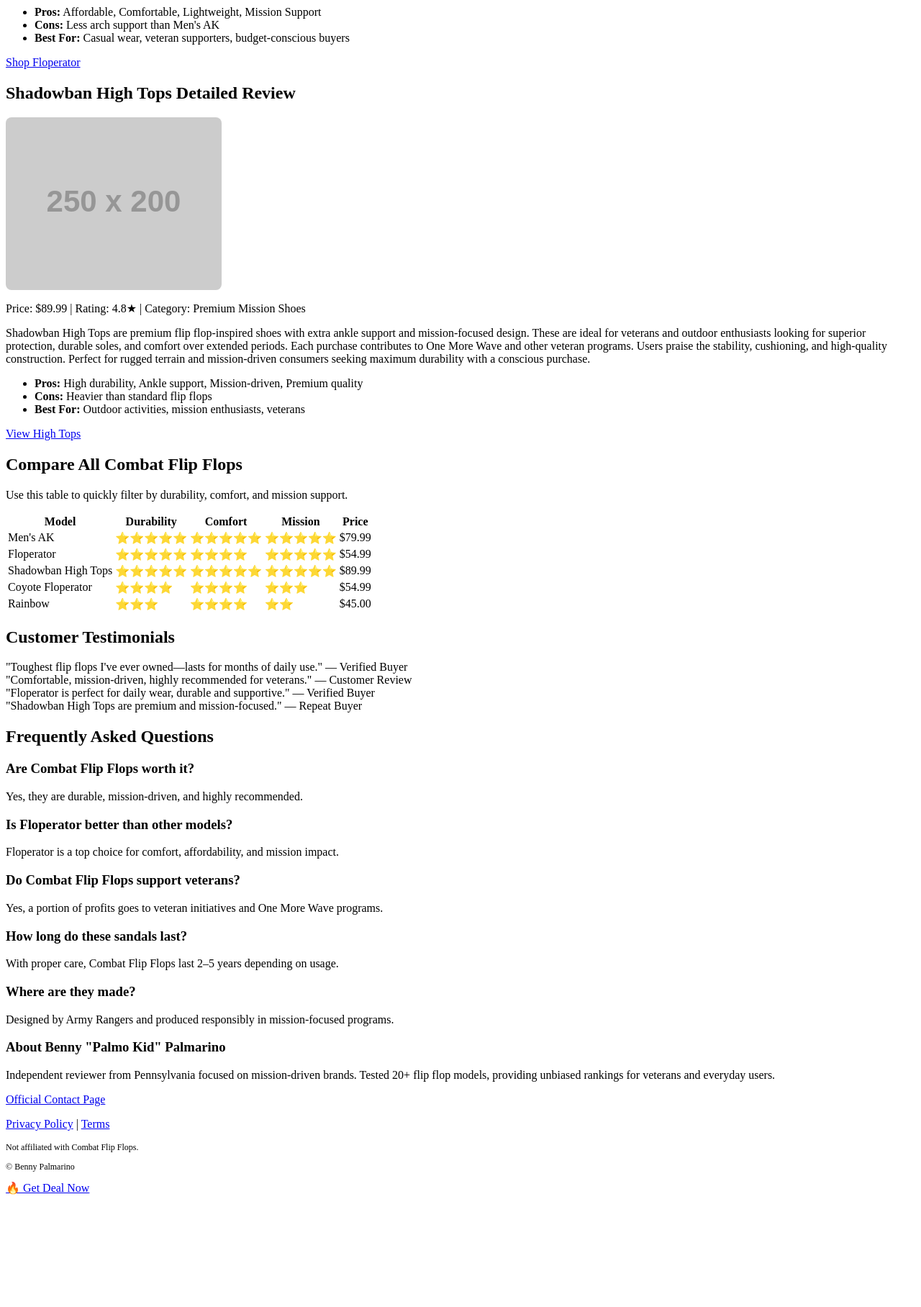
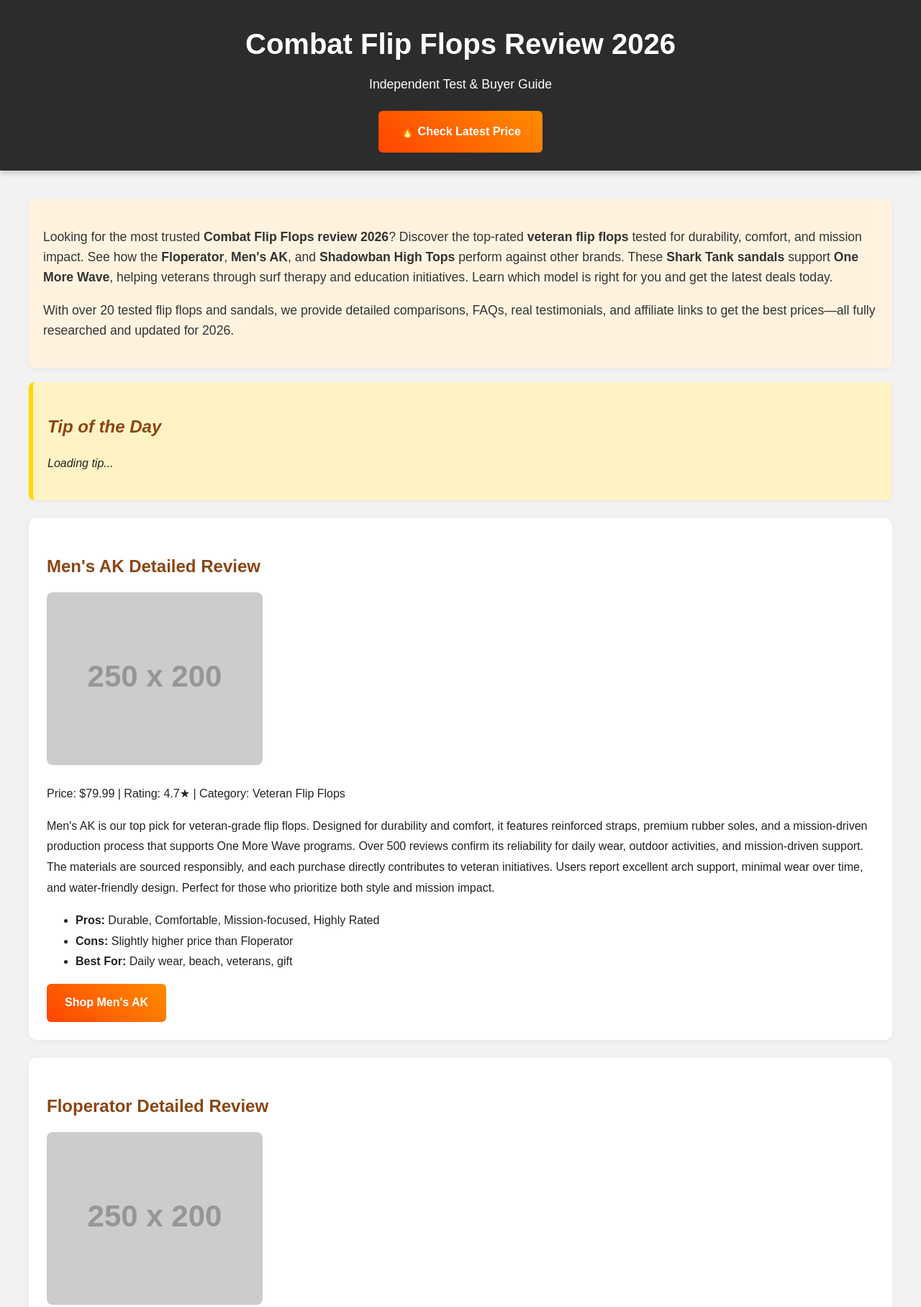
Before and after one commit to brightlane/FlipFlopMasters, a plain HTML site: page index.html in a window 1280 px wide. Shown: the top 1816 px of the page at 72% size. Before the commit the page ends 1668 px from the top, so only its background shows below. Drawn offline with Linux system fonts and the light colour scheme; placeholder pictures from the web are drawn by us.

Commit message:
Update index.html

```diff
--- a/index.html
+++ b/index.html
@@ -1,3 +1,14 @@
+<!DOCTYPE html>
+<html lang="en">
+<head>
+  <meta name="google-site-verification" content="eWVDN3vbam9nnaZQu7wAQKyfmJJdM7zjI80l4DGeUrQ" />
+  <meta charset="UTF-8">
+  <meta name="viewport" content="width=device-width, initial-scale=1.0">
+  <title>Combat Flip Flops Review 2026: Best Veteran Flip Flops Tested</title>
+  <meta name="description" content="Full Combat Flip Flops review 2026. Compare all models including Floperator, Men's AK, Shadowban High Tops. Shark Tank featured, One More Wave supported.">
+  <meta name="robots" content="index, follow">
+  <link rel="canonical" href="https://yoursite.com/combat-flip-flops-review">
+
   <!-- STRUCTURED DATA -->
   <script type="application/ld+json">
   {
@@ -22,7 +33,6 @@
       {
         "@type": "Product",
         "@id": "https://yoursite.com/combat-flip-flops-review#mensAK",
-
         "name": "Men's AK",
         "image": "https://via.placeholder.com/250x200/8B4513/D2B48C?text=Men%27s+AK",
         "description": "Durable veteran flip flop with mission-driven support.",
@@ -136,95 +146,241 @@
     ]
   }
   </script>
+
+  <style>
+    body {
+      font-family: Arial, sans-serif;
+      margin: 0;
+      background: #f2f2f2;
+      color: #222;
+      line-height: 1.8;
+    }
+    h1, h2, h3 {
+      font-weight: 700;
+    }
+    a {
+      text-decoration: none;
+    }
+    .container {
+      max-width: 1200px;
+      margin: auto;
+      padding: 20px;
+    }
+    header {
+      background: #2c2c2c;
+      color: white;
+      padding: 25px;
+      text-align: center;
+      box-shadow: 0 3px 8px rgba(0, 0, 0, 0.2);
+    }
+    header h1 {
+      font-size: 2.5em;
+      margin: 0;
+    }
+    header h1 a {
+      color: white;
+    }
+    header p {
+      font-size: 1.1em;
+      margin: 5px 0;
+    }
+    header .cta {
+      margin-top: 15px;
+      display: inline-block;
+      background: linear-gradient(45deg, #FF4500, #FF8C00);
+      color: #fff;
+      padding: 15px 30px;
+      font-weight: bold;
+      border-radius: 6px;
+      transition: 0.3s;
+    }
+    header .cta:hover {
+      background: linear-gradient(45deg, #e63900, #ff5e00);
+    }
+    .hero {
+      background: #FFD700;
+      color: #222;
+      padding: 50px 20px;
+      text-align: center;
+      border-radius: 8px;
+      box-shadow: 0 2px 8px rgba(0, 0, 0, 0.1);
+    }
+    .hero h2 {
+      font-size: 2.2em;
+      margin-bottom: 15px;
+    }
+    .hero p {
+      font-size: 1.2em;
+      margin-bottom: 20px;
+    }
+    .keyword-intro {
+      background: #fff3e0;
+      padding: 20px;
+      margin: 20px 0;
+      border-radius: 8px;
+      box-shadow: 0 2px 8px rgba(0, 0, 0, 0.05);
+      font-size: 1.1em;
+      line-height: 1.6;
+      color: #333;
+    }
+    .section {
+      background: #fff;
+      padding: 25px;
+      margin: 25px 0;
+      border-radius: 10px;
+      box-shadow: 0 2px 10px rgba(0, 0, 0, 0.05);
+      transition: transform 0.3s, box-shadow 0.3s;
+    }
+    .section:hover {
+      transform: translateY(-3px);
+      box-shadow: 0 6px 15px rgba(0, 0, 0, 0.12);
+    }
+    .section h2 {
+      color: #8B4513;
+      margin-bottom: 15px;
+    }
+    .cta {
+      background: linear-gradient(45deg, #FF4500, #FF8C00);
+      color: #fff;
+      padding: 12px 25px;
+      font-weight: bold;
+      border-radius: 6px;
+      display: inline-block;
+      transition: 0.3s;
+    }
+    .cta:hover {
+      background: linear-gradient(45deg, #e63900, #ff5e00);
+    }
+    table {
+      width: 100%;
+      border-collapse: collapse;
+      margin-top: 15px;
+    }
+    td, th {
+      border: 1px solid #ddd;
+      padding: 12px;
+      text-align: center;
+      font-size: 1em;
+    }
+    th {
+      background: #8B4513;
+      color: white;
+      font-weight: 700;
+    }
+    tr:nth-child(even) {
+      background: #f9f9f9;
+    }
+    .testimonial {
+      background: #f9f9f9;
+      border-left: 6px solid #8B4513;
+      padding: 20px;
+      margin: 20px 0;
+      border-radius: 8px;
+      font-style: italic;
+      box-shadow: 0 2px 5px rgba(0, 0, 0, 0.05);
+      transition: transform 0.3s;
+    }
+    .testimonial:hover {
+      transform: translateY(-2px);
+    }
+    #daily-tip {
+      background: #FFF3C4;
+      border-left: 6px solid #FFD700;
+      padding: 20px;
+      margin: 20px 0;
+      border-radius: 8px;
+      font-style: italic;
+      box-shadow: 0 2px 5px rgba(0, 0, 0, 0.05);
+    }
+    .author-box {
+      background: #e8f5e8;
+      padding: 20px;
+      border-left: 6px solid #28a745;
+      margin-top: 40px;
+      border-radius: 8px;
+      box-shadow: 0 2px 5px rgba(0, 0, 0, 0.05);
+    }
+    .footer {
+      background: #222;
+      color: white;
+      padding: 30px;
+      text-align: center;
+    }
+    .footer a {
+      color: #FFD700;
+    }
+    .footer p {
+      margin: 5px 0;
+      font-size: 14px;
+    }
+    .sticky-cta {
+      position: fixed;
+      bottom: 0;
+      width: 100%;
+      background: #000;
+      text-align: center;
+      padding: 10px;
+      box-shadow: 0 -2px 8px rgba(0, 0, 0, 0.3);
+    }
+    .sticky-cta .cta {
+      margin: 0;
+    }
+    .product {
+      margin-bottom: 40px;
+    }
+    @media (max-width: 768px) {
+      .hero h2 {
+        font-size: 1.8em;
+      }
+      .section {
+        padding: 20px;
+      }
+      .cta {
+        padding: 10px 20px;
+      }
+    }
+  </style>
+</head>
+
+<body>
+  <header>
+    <h1>
+      <a href="https://www.linkconnector.com/ta.php?lc=007949108439006486&atid=CombatFlipFlopsWeb" target="_blank" rel="nofollow noopener">
+        Combat Flip Flops Review 2026
+      </a>
+    </h1>
+    <p>Independent Test & Buyer Guide</p>
+    <a href="https://www.linkconnector.com/ta.php?lc=007949108439006486&atid=CombatFlipFlopsWeb" class="cta" target="_blank" rel="nofollow noopener">🔥 Check Latest Price</a>
+  </header>
+
+  <div class="container">
+
+    <div class="keyword-intro">
+      <p>Looking for the most trusted <strong>Combat Flip Flops review 2026</strong>? Discover the top-rated <strong>veteran flip flops</strong> tested for durability, comfort, and mission impact. See how the <strong>Floperator</strong>, <strong>Men's AK</strong>, and <strong>Shadowban High Tops</strong> perform against other brands. These <strong>Shark Tank sandals</strong> support <strong>One More Wave</strong>, helping veterans through surf therapy and education initiatives. Learn which model is right for you and get the latest deals today.</p>
+      <p>With over 20 tested flip flops and sandals, we provide detailed comparisons, FAQs, real testimonials, and affiliate links to get the best prices—all fully researched and updated for 2026.</p>
+    </div>
+
+    <div class="section" id="daily-tip">
+      <h2>Tip of the Day</h2>
+      <p id="tip-text">Loading tip...</p>
+    </div>
+
+    <!-- EXPANDED PRODUCT REVIEWS -->
+    <div class="section">
+      <h2>Men's AK Detailed Review</h2>
+      <img src="https://via.placeholder.com/250x200/8B4513/D2B48C?text=Men%27s+AK" alt="Men's AK Combat Flip Flops" style="width:100%;max-width:300px;border-radius:8px;">
+      <p>Price: $79.99 | Rating: 4.7★ | Category: Veteran Flip Flops</p>
+      <p>Men's AK is our top pick for veteran-grade flip flops. Designed for durability and comfort, it features reinforced straps, premium rubber soles, and a mission-driven production process that supports One More Wave programs. Over 500 reviews confirm its reliability for daily wear, outdoor activities, and mission-driven support. The materials are sourced responsibly, and each purchase directly contributes to veteran initiatives. Users report excellent arch support, minimal wear over time, and water‑friendly design. Perfect for those who prioritize both style and mission impact.</p>
       <ul>
-        <li><strong>Pros:</strong> Affordable, Comfortable, Lightweight, Mission Support</li>
-        <li><strong>Cons:</strong> Less arch support than Men's AK</li>
-        <li><strong>Best For:</strong> Casual wear, veteran supporters, budget‑conscious buyers</li>
+        <li><strong>Pros:</strong> Durable, Comfortable, Mission-focused, Highly Rated</li>
+        <li><strong>Cons:</strong> Slightly higher price than Floperator</li>
+        <li><strong>Best For:</strong> Daily wear, beach, veterans, gift</li>
       </ul>
-      <a href="https://www.linkconnector.com/ta.php?lc=007949108439006486&atid=CombatFlipFlopsWeb&subid=floperator" class="cta" target="_blank" rel="nofollow noopener">Shop Floperator</a>
+      <a href="https://www.linkconnector.com/ta.php?lc=007949108439006486&atid=CombatFlipFlopsWeb&subid=mensAK" class="cta" target="_blank" rel="nofollow noopener">Shop Men's AK</a>
     </div>
 
     <div class="section">
-      <h2>Shadowban High Tops Detailed Review</h2>
-      <img src="https://via.placeholder.com/250x200/8B4513/D2B48C?text=Shadowban" alt="Shadowban High Tops" style="width:100%;max-width:300px;border-radius:8px;">
-      <p>Price: $89.99 | Rating: 4.8★ | Category: Premium Mission Shoes</p>
-      <p>Shadowban High Tops are premium flip flop‑inspired shoes with extra ankle support and mission‑focused design. These are ideal for veterans and outdoor enthusiasts looking for superior protection, durable soles, and comfort over extended periods. Each purchase contributes to One More Wave and other veteran programs. Users praise the stability, cushioning, and high‑quality construction. Perfect for rugged terrain and mission‑driven consumers seeking maximum durability with a conscious purchase.</p>
-      <ul>
-        <li><strong>Pros:</strong> High durability, Ankle support, Mission‑driven, Premium quality</li>
-        <li><strong>Cons:</strong> Heavier than standard flip flops</li>
-        <li><strong>Best For:</strong> Outdoor activities, mission enthusiasts, veterans</li>
-      </ul>
-      <a href="https://www.linkconnector.com/ta.php?lc=007949108439006486&atid=CombatFlipFlopsWeb&subid=shadowban" class="cta" target="_blank" rel="nofollow noopener">View High Tops</a>
-    </div>
-
-    <!-- INTERACTIVE FILTER TABLE -->
-    <div class="section">
-      <h2>Compare All Combat Flip Flops</h2>
-      <p>Use this table to quickly filter by durability, comfort, and mission support.</p>
-      <table id="flipflop-table">
-        <tr><th>Model</th><th>Durability</th><th>Comfort</th><th>Mission</th><th>Price</th></tr>
-        <tr data-durability="5" data-comfort="5" data-mission="5"><td>Men's AK</td><td>⭐⭐⭐⭐⭐</td><td>⭐⭐⭐⭐⭐</td><td>⭐⭐⭐⭐⭐</td><td>$79.99</td></tr>
-        <tr data-durability="5" data-comfort="4" data-mission="5"><td>Floperator</td><td>⭐⭐⭐⭐⭐</td><td>⭐⭐⭐⭐</td><td>⭐⭐⭐⭐⭐</td><td>$54.99</td></tr>
-        <tr data-durability="5" data-comfort="5" data-mission="5"><td>Shadowban High Tops</td><td>⭐⭐⭐⭐⭐</td><td>⭐⭐⭐⭐⭐</td><td>⭐⭐⭐⭐⭐</td><td>$89.99</td></tr>
-        <tr data-durability="4" data-comfort="4" data-mission="3"><td>Coyote Floperator</td><td>⭐⭐⭐⭐</td><td>⭐⭐⭐⭐</td><td>⭐⭐⭐</td><td>$54.99</td></tr>
-        <tr data-durability="3" data-comfort="4" data-mission="2"><td>Rainbow</td><td>⭐⭐⭐</td><td>⭐⭐⭐⭐</td><td>⭐⭐</td><td>$45.00</td></tr>
-      </table>
-    </div>
-
-    <!-- TESTIMONIALS -->
-    <div class="section">
-      <h2>Customer Testimonials</h2>
-      <div class="testimonial">"Toughest flip flops I've ever owned—lasts for months of daily use." — Verified Buyer</div>
-      <div class="testimonial">"Comfortable, mission‑driven, highly recommended for veterans." — Customer Review</div>
-      <div class="testimonial">"Floperator is perfect for daily wear, durable and supportive." — Verified Buyer</div>
-      <div class="testimonial">"Shadowban High Tops are premium and mission‑focused." — Repeat Buyer</div>
-    </div>
-
-    <!-- FAQ -->
-    <div class="section">
-      <h2>Frequently Asked Questions</h2>
-      <h3>Are Combat Flip Flops worth it?</h3>
-      <p>Yes, they are durable, mission‑driven, and highly recommended.</p>
-      <h3>Is Floperator better than other models?</h3>
-      <p>Floperator is a top choice for comfort, affordability, and mission impact.</p>
-      <h3>Do Combat Flip Flops support veterans?</h3>
-      <p>Yes, a portion of profits goes to veteran initiatives and One More Wave programs.</p>
-      <h3>How long do these sandals last?</h3>
-      <p>With proper care, Combat Flip Flops last 2–5 years depending on usage.</p>
-      <h3>Where are they made?</h3>
-      <p>Designed by Army Rangers and produced responsibly in mission‑focused programs.</p>
-    </div>
-
-    <div class="author-box">
-      <h3>About Benny "Palmo Kid" Palmarino</h3>
-      <p>Independent reviewer from Pennsylvania focused on mission‑driven brands. Tested 20+ flip flop models, providing unbiased rankings for veterans and everyday users.</p>
-    </div>
-
-  </div>
-
-  <div class="footer">
-    <p><a href="https://www.combatflipflops.com/pages/contact-us" target="_blank">Official Contact Page</a></p>
-    <p><a href="#">Privacy Policy</a> | <a href="#">Terms</a></p>
-    <p style="font-size:12px;">Not affiliated with Combat Flip Flops.</p>
-    <p style="font-size:12px;">© <span id="current-year"></span> Benny Palmarino</p>
-  </div>
-
-  <div class="sticky-cta">
-    <a href="https://www.linkconnector.com/ta.php?lc=007949108439006486&atid=CombatFlipFlopsWeb" class="cta" target="_blank" rel="nofollow noopener">🔥 Get Deal Now</a>
-  </div>
-
-  <script>
-    const tips = [
-      "Clean your flip flops regularly to extend lifespan.",
-      "Rotate footwear to prevent wear in one spot.",
-      "Store sandals in a dry, cool place to avoid cracking.",
-      "Break in new sandals gradually to avoid discomfort.",
-      "Use a mild soap when washing to protect materials.",
-      "Check straps and soles weekly for signs of wear."
-    ];
-    const tipIndex = new Date().getDate() % tips.length;
-    document.getElementById('tip-text').textContent = tips[tipIndex];
-    document.getElementById('current-year').textContent = new Date().getFullYear();
-  </script>
-</body>
-</html>
+      <h2>Floperator Detailed Review</h2>
+      <img src="https://via.placeholder.com/250x200/8B4513/D2B48C?text=Floperator" alt="Floperator Combat Flip Flops" style="width:100%;max-width:300px;border-radius:8px;">
+      <p>Price: $54.99 | Rating: 4.6★ | Category: Veteran Flip Flops</p>
+      <p>The Floperator is designed to balance affordability, comfort, and mission support. Its lightweight sole, flexible strap system, and durable build make it ideal for everyday wear. Many users love the quick break‑in period and all‑day comfort, especially in outdoor conditions. Its mission‑driven production ensures every pair supports veteran programs, including One More Wave surf therapy initiatives. If you want a
```
Lines whose indentation alone changed are shown as unchanged.
